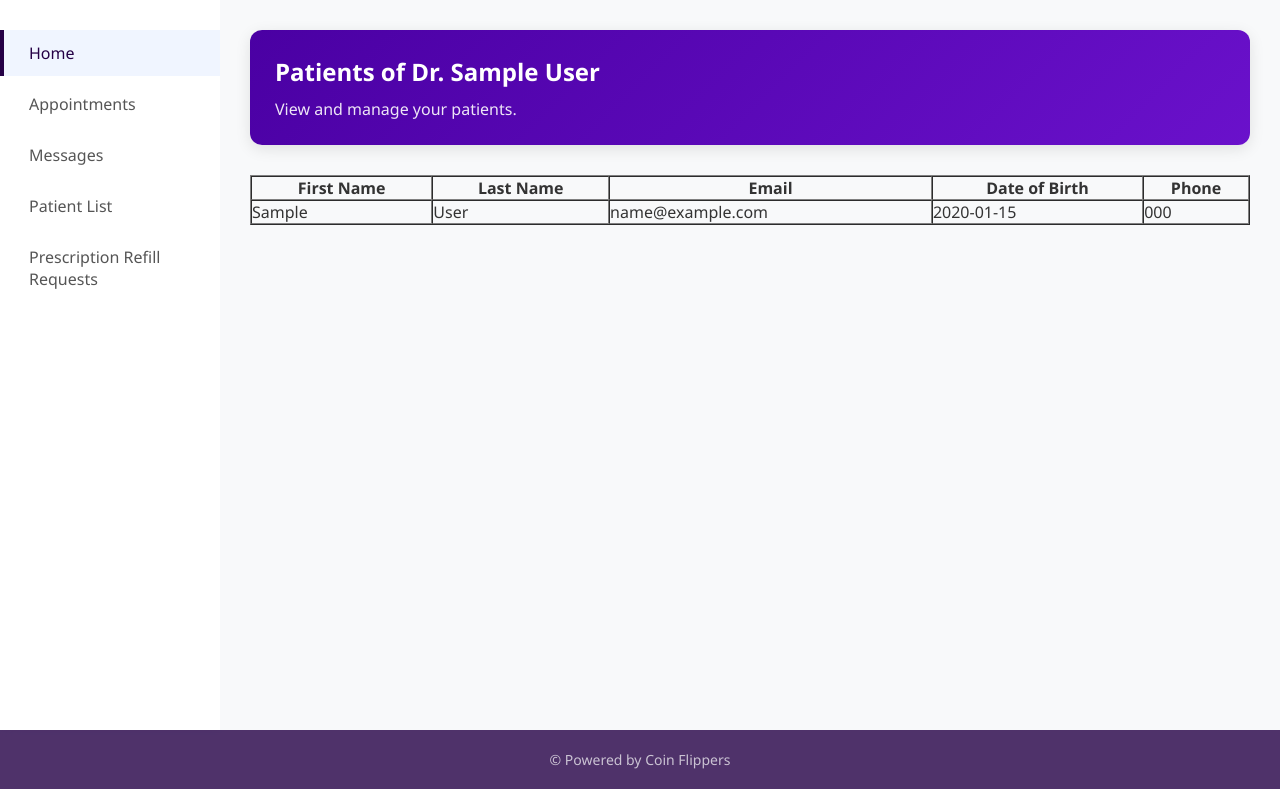
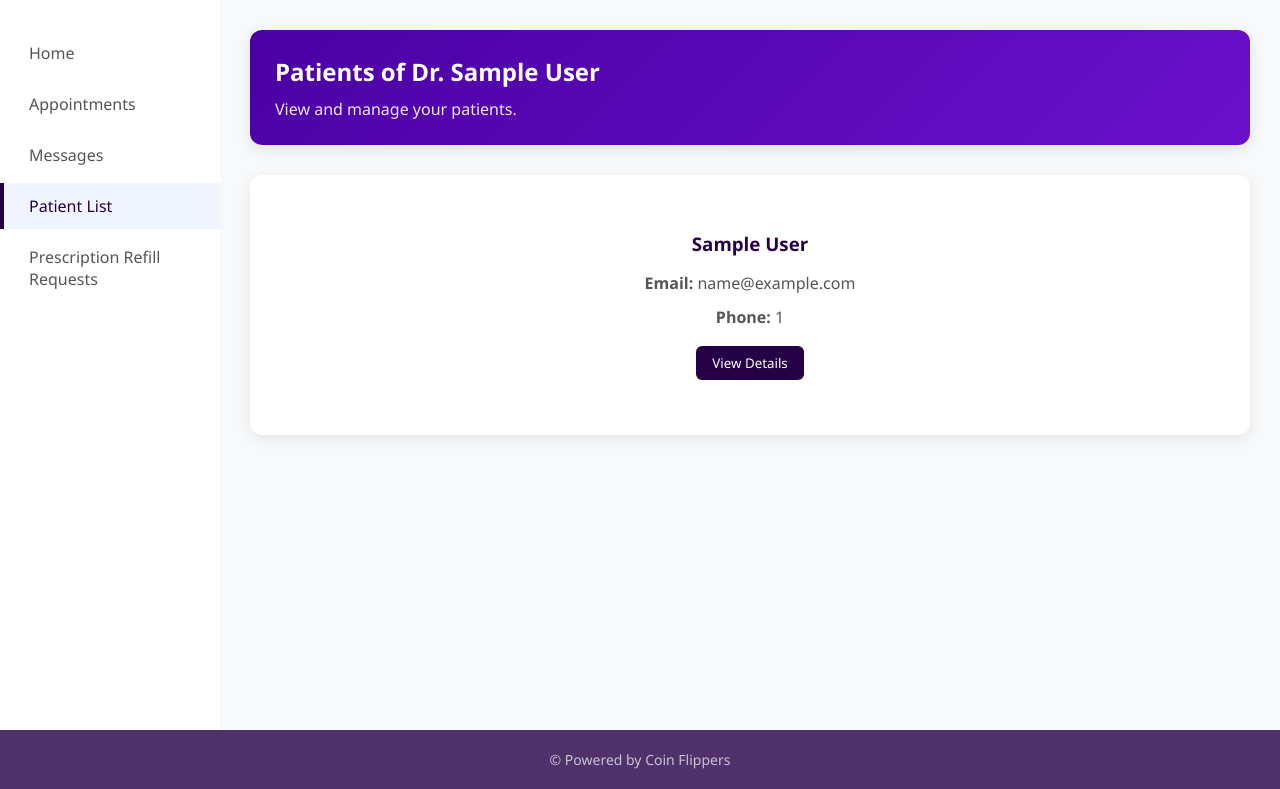
Before and after one commit to gfj2e/Patient_Management_Database, a Python web app: template app/doctor/templates/doctor_patientlist.html in a window 1280 px wide. Shown: the part 66-855 px from the top of the page. Run offline with Jinja, Linux system fonts and the light colour scheme; the template is opened without the code that fills it: most values are stand-ins (such as "Sample title", 1, 10 or a date in 2020).

Commit message:
patient information flipcards

```diff
--- a/app/doctor/templates/doctor_appointments.html
+++ b/app/doctor/templates/doctor_appointments.html
@@ -49,8 +49,8 @@
     <div class="container">
         <div class="side-menu">
             <ul>
-                <li><a href="{{ url_for('doctor.doctor_home') }}" class="active">Home</a></li>
-                <li><a href="{{ url_for('doctor.doctor_appointments') }}">Appointments</a></li>
+                <li><a href="{{ url_for('doctor.doctor_home') }}">Home</a></li>
+                <li><a href="{{ url_for('doctor.doctor_appointments') }}" class="active">Appointments</a></li>
                 <li><a href="{{ url_for('doctor.doctor_messages') }}">Messages</a></li>
                 <li><a href="{{ url_for('doctor.doctor_patients') }}">Patient List</a></li>
                 <li><a href="#">Prescription Refill Requests</a></li>
--- a/app/doctor/templates/doctor_messages.html
+++ b/app/doctor/templates/doctor_messages.html
@@ -24,9 +24,9 @@
     <div class="container">
         <div class="side-menu">
             <ul>
-                <li><a href="{{ url_for('doctor.doctor_home') }}" class="active">Home</a></li>
+                <li><a href="{{ url_for('doctor.doctor_home') }}">Home</a></li>
                 <li><a href="{{ url_for('doctor.doctor_appointments') }}">Appointments</a></li>
-                <li><a href="{{ url_for('doctor.doctor_messages') }}">Messages</a></li>
+                <li><a href="{{ url_for('doctor.doctor_messages') }}"  class="active">Messages</a></li>
                 <li><a href="{{ url_for('doctor.doctor_patients') }}">Patient List</a></li>
                 <li><a href="#">Prescription Refill Requests</a></li>
                 <!-- <li><a href="#">Lab Results</a></li> -->
--- a/app/doctor/templates/doctor_patientlist.html
+++ b/app/doctor/templates/doctor_patientlist.html
@@ -24,10 +24,10 @@
     <div class="container">
         <div class="side-menu">
             <ul>
-                <li><a href="{{ url_for('doctor.doctor_home') }}" class="active">Home</a></li>
+                <li><a href="{{ url_for('doctor.doctor_home') }}">Home</a></li>
                 <li><a href="{{ url_for('doctor.doctor_appointments') }}">Appointments</a></li>
                 <li><a href="{{ url_for('doctor.doctor_messages') }}">Messages</a></li>
-                <li><a href="{{ url_for('doctor.doctor_patients') }}">Patient List</a></li>
+                <li><a href="{{ url_for('doctor.doctor_patients') }}" class="active">Patient List</a></li>
                 <li><a href="#">Prescription Refill Requests</a></li>
                 <!-- <li><a href="#">Lab Results</a></li> -->
                 <!--<li><a href="#">My Health</a></li> -->
@@ -40,7 +40,7 @@
                 <div class="welcome-subtitle">View and manage your patients.</div>
             </div>
 
-            <div class="dashboard-container">
+            <!-- <div class="dashboard-container">
                 <div class="dashboard-vertical">
                     {% if patients %}
                         <table border="1" cellpadding="5" cellspacing="0">
@@ -69,7 +69,75 @@
                         <p>No patients assigned.</p>
                     {% endif %}
                 </div>
+            </div> -->
+
+<!-- SECOND TRY -->
+<!-- <div class="patients-grid">
+    {% for patient in patients %}
+    <div class="patient-card" id="card-{{ patient.patient_id }}">
+        <div class="card-header">
+            <h3>{{ patient.first_name }} {{ patient.last_name }}</h3>
+        </div>
+        <div class="card-content">
+            <p><strong>Email:</strong> {{ patient.email or 'N/A' }}</p>
+            <p><strong>Phone:</strong> {{ patient.phone_number or 'N/A' }}</p>
+            <p><strong>DOB:</strong> {{ patient.dob.strftime('%Y-%m-%d') if patient.dob else 'N/A' }}</p>
+        </div>
+        <div class="card-action">
+            <button class="btn-primary" onclick="togglePatientDetails('{{ patient.patient_id }}')">
+                View Details
+            </button>
+        </div>
+        <div id="details-{{ patient.patient_id }}" class="patient-details hidden">
+            <p><strong>Gender:</strong> {{ patient.gender }}</p>
+            <p><strong>Age:</strong> {{ patient.age }}</p>
+            <p><strong>Height:</strong> {{ patient.height }} cm</p>
+            <p><strong>Marital Status:</strong> {{ patient.marriage_status or 'N/A' }}</p>
+            <p><strong>Race:</strong> {{ patient.race or 'N/A' }}</p>
+            <p><strong>Address:</strong> {{ patient.address }}</p>
+        </div>
+    </div>
+    {% endfor %}
+</div> -->
+
+
+<div class="patient-grid">
+        {% for patient in patients %}
+        <div class="flip-card" onclick="this.classList.toggle('flipped')">
+          <div class="flip-card-inner">
+
+            <div class="flip-card-front">
+              <h3>{{ patient.first_name }} {{ patient.last_name }}</h3>
+              <p><strong>Email:</strong> {{ patient.email or "N/A" }}</p>
+              <p><strong>Phone:</strong> {{ patient.phone_number or "N/A" }}</p>
+              <button class="view-btn">View Details</button>
             </div>
+
+            <div class="flip-card-back">
+              <h3>{{ patient.first_name }} {{ patient.last_name }}</h3>
+              <div class="back-details">
+                <p><strong>Date of Birth:</strong> {{ patient.dob.strftime("%Y-%m-%d") if patient.dob else "N/A" }}</p>
+                <p><strong>Age:</strong> {{ patient.age }}</p>
+                <p><strong>Gender:</strong> {{ patient.gender.value if patient.gender else "N/A" }}</p>
+                <p><strong>Marital Status:</strong> {{ patient.marriage_status.value if patient.marriage_status else "N/A" }}</p>
+                <p><strong>Address:</strong> {{ patient.address }}</p>
+                <p><strong>Race:</strong> {{ patient.race.value if patient.race else "N/A" }}</p>
+                <p><strong>Height:</strong> {{ patient.height }} cm</p>
+              </div>
+            </div>
+          </div>
+        </div>
+        {% endfor %}
+      </div>
+
+
+<script>
+function togglePatientDetails(id) {
+    const details = document.getElementById("details-" + id);
+    details.classList.toggle("hidden");
+}
+</script>
+
         </div>
     </div>
 
--- a/static/patient_styles.css
+++ b/static/patient_styles.css
@@ -358,3 +358,108 @@ body {
         font-size: 18px;
     }
 }
+
+
+
+/* // stuffs for patient list */
+/* https://www.w3schools.com/howto/howto_css_flip_card.asp */
+ .patient-grid {
+      display: grid;
+      grid-template-columns: repeat(auto-fit, minmax(300px, 1fr));
+      gap: 25px;
+      margin-top: 30px;
+    }
+
+    .flip-card {
+      background-color: transparent;
+      width: 100%;
+      height: 260px;
+      perspective: 1000px;
+      cursor: pointer;
+      transition: transform 0.3s ease, box-shadow 0.3s ease;
+    }
+
+    .flip-card:hover {
+      transform: translateY(-5px);
+      box-shadow: 0 8px 25px rgba(37, 0, 70, 0.15);
+    }
+
+    .flip-card-inner {
+      position: relative;
+      width: 100%;
+      height: 100%;
+      transition: transform 0.8s cubic-bezier(0.4, 0.2, 0.2, 1);
+      transform-style: preserve-3d;
+    }
+
+    .flip-card:hover .flip-card-inner {
+      transform: rotateY(180deg);
+    }
+
+    .flip-card-front, .flip-card-back {
+      position: absolute;
+      width: 100%;
+      height: 100%;
+      border-radius: 12px;
+      backface-visibility: hidden;
+      overflow: hidden;
+      box-shadow: 0 4px 15px rgba(0,0,0,0.08);
+    }
+
+    .flip-card-front {
+      background: #ffffff;
+      display: flex;
+      flex-direction: column;
+      justify-content: center;
+      align-items: center;
+      padding: 20px;
+    }
+
+    .flip-card-back {
+      background: linear-gradient(135deg, #250046 0%, #3a0066 100%);
+      color: white;
+      transform: rotateY(180deg);
+      padding: 20px;
+      overflow-y: auto;
+    }
+
+    .flip-card h3 {
+      color: #250046;
+      margin-bottom: 10px;
+    }
+
+    .flip-card p {
+      margin: 6px 0;
+      color: #555;
+      text-align: center;
+    }
+
+    .view-btn {
+      margin-top: 12px;
+      background: #250046;
+      color: white;
+      border: none;
+      padding: 8px 16px;
+      border-radius: 6px;
+      cursor: pointer;
+      transition: background 0.3s ease;
+    }
+
+    .view-btn:hover {
+      background: #3a0066;
+    }
+
+    .back-details p {
+      margin: 5px 0;
+      color: rgba(255,255,255,0.9);
+      font-size: 14px;
+    }
+
+    /* Smooth scrollbar for back of card */
+    .flip-card-back::-webkit-scrollbar {
+      width: 6px;
+    }
+    .flip-card-back::-webkit-scrollbar-thumb {
+      background: rgba(255,255,255,0.4);
+      border-radius: 4px;
+    }
```
Also changed, not shown: app/doctor/templates/doctor_home.html (+5 -5 lines).
